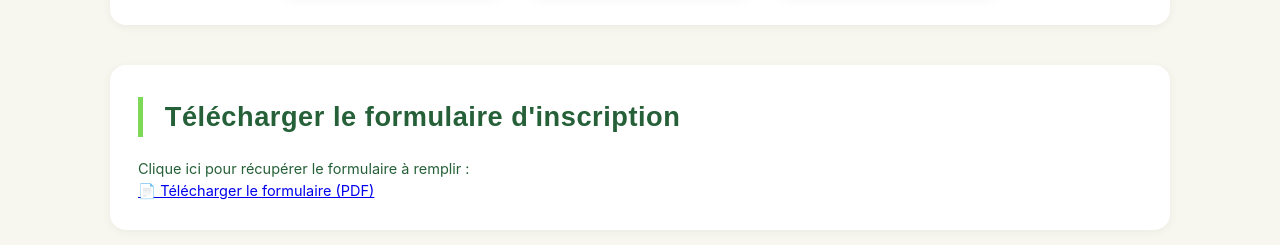
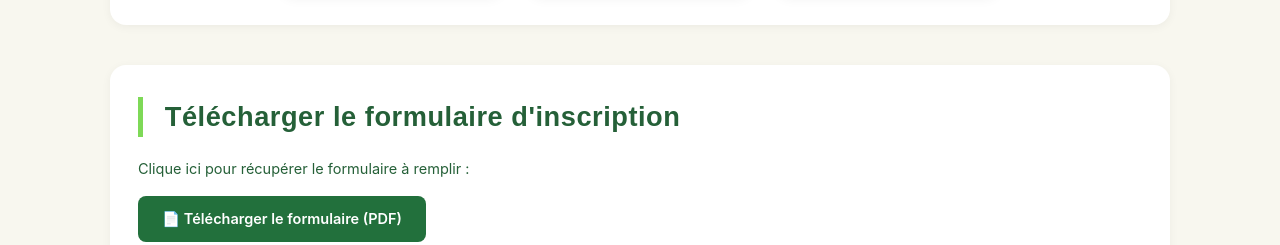
Before and after one commit to Lulule-codeur/Plaine-SMASH, a plain HTML site: page index.html in a window 1280 px wide. Shown: the part 595-840 px from the top of the page. Drawn offline with Linux system fonts and the light colour scheme.

Commit message:
Update style.css

```diff
--- a/style.css
+++ b/style.css
@@ -392,3 +392,19 @@ footer {
     justify-content: center;
   }
 }
+.download-btn {
+  display: inline-block;
+  margin-top: 1rem;
+  background: var(--vert-moyen);
+  color: var(--blanc);
+  font-weight: 600;
+  padding: 12px 24px;
+  border-radius: 8px;
+  text-decoration: none;
+  transition: background 0.25s ease, transform 0.2s ease;
+}
+
+.download-btn:hover {
+  background: var(--vert-clair);
+  transform: scale(1.05);
+}
```
